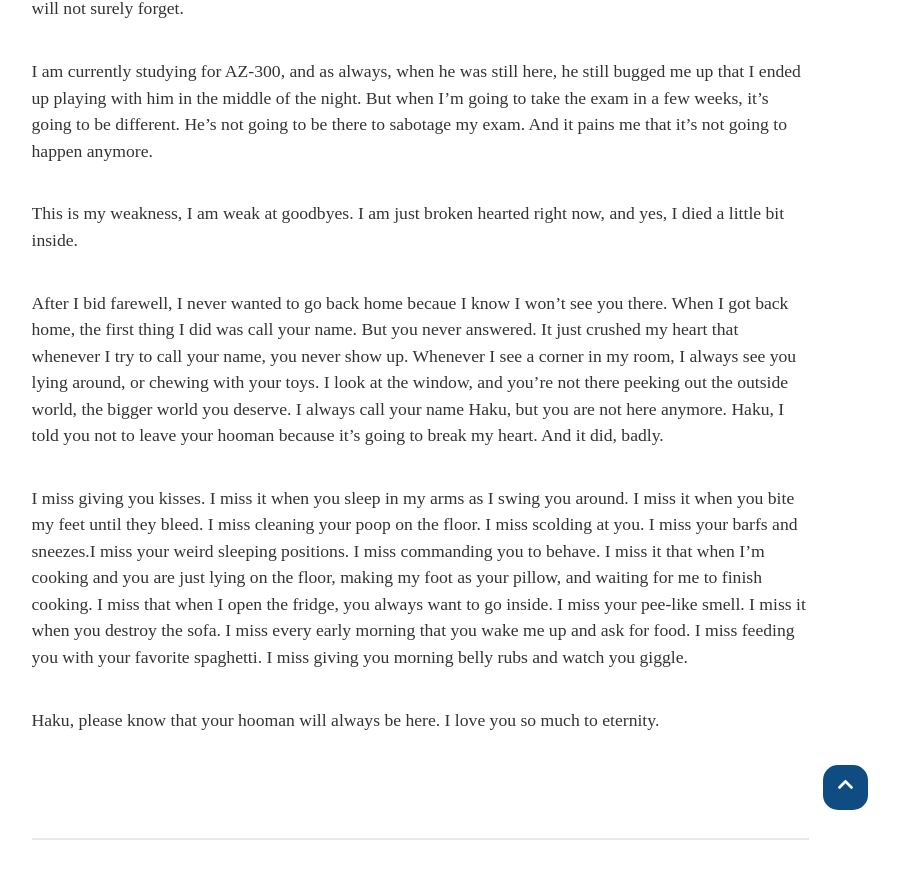
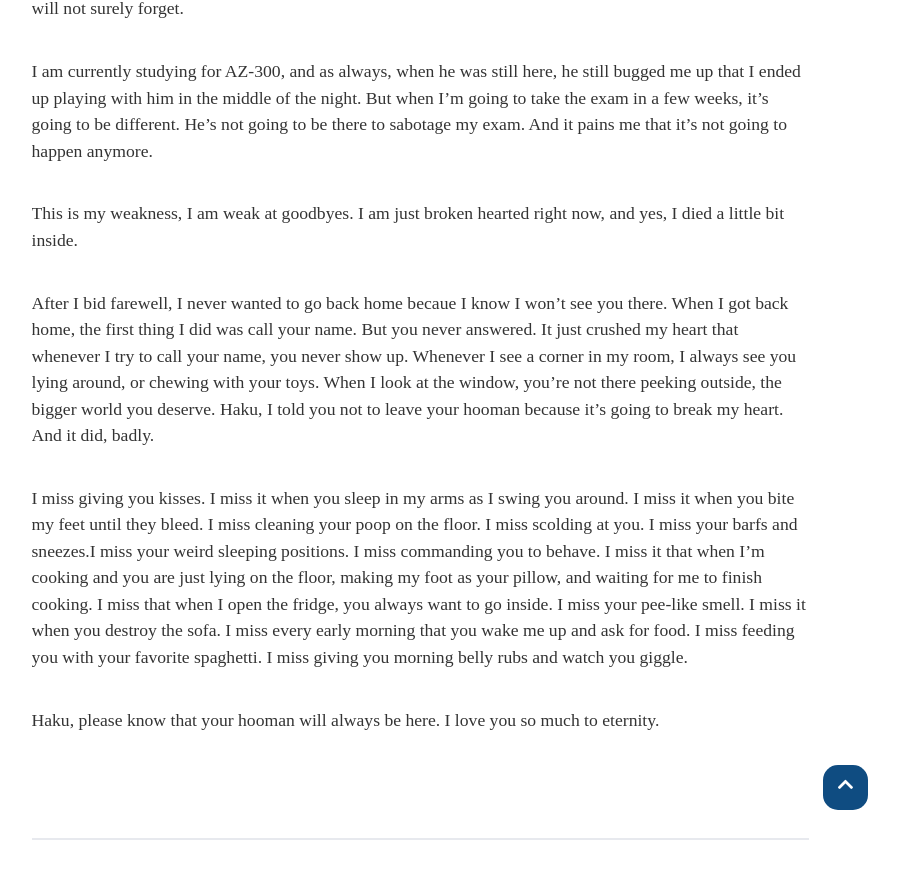
Before and after one commit to bonasfvck/blog, a Jekyll site: the page built from _posts/2020-06-08-haku.md, in a window 1280 px wide and 900 px high, scrolled down 1452 px. Shown: the top 879 px of the window, without its empty margins (220-1119 px from the left). Built offline with Jekyll 4.4.1, drawn with Linux system fonts in a browser that asks for light colours; nearby versions of some CDN libraries; some web fonts are replaced; comment, search, counter and statistics services are not loaded.

Commit message:
Update 2020-06-08-haku.md

```diff
--- a/_posts/2020-06-08-haku.md
+++ b/_posts/2020-06-08-haku.md
@@ -45,7 +45,7 @@
 
 <br>
 
-After I bid farewell, I never wanted to go back home becaue I know I won't see you there. When I got back home, the first thing I did was call your name. But you never answered. It just crushed my heart that whenever I try to call your name, you never show up. Whenever I see a corner in my room, I always see you lying around, or chewing with your toys. I look at the window, and you're not there peeking out the outside world, the bigger world you deserve. I always call your name Haku, but you are not here anymore. Haku, I told you not to leave your hooman because it's going to break my heart. And it did, badly.
+After I bid farewell, I never wanted to go back home becaue I know I won't see you there. When I got back home, the first thing I did was call your name. But you never answered. It just crushed my heart that whenever I try to call your name, you never show up. Whenever I see a corner in my room, I always see you lying around, or chewing with your toys. When I look at the window, you're not there peeking outside, the bigger world you deserve. Haku, I told you not to leave your hooman because it's going to break my heart. And it did, badly.
 
 <br>
 
```
